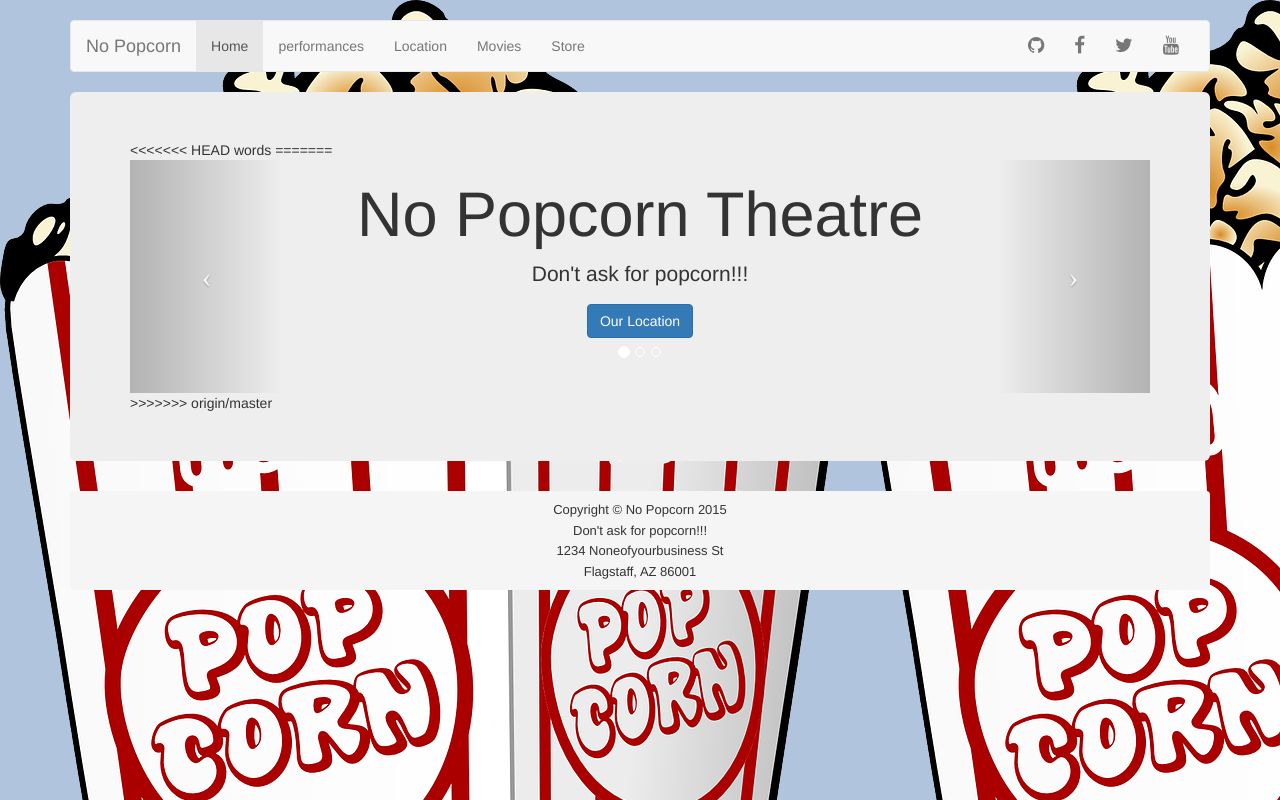
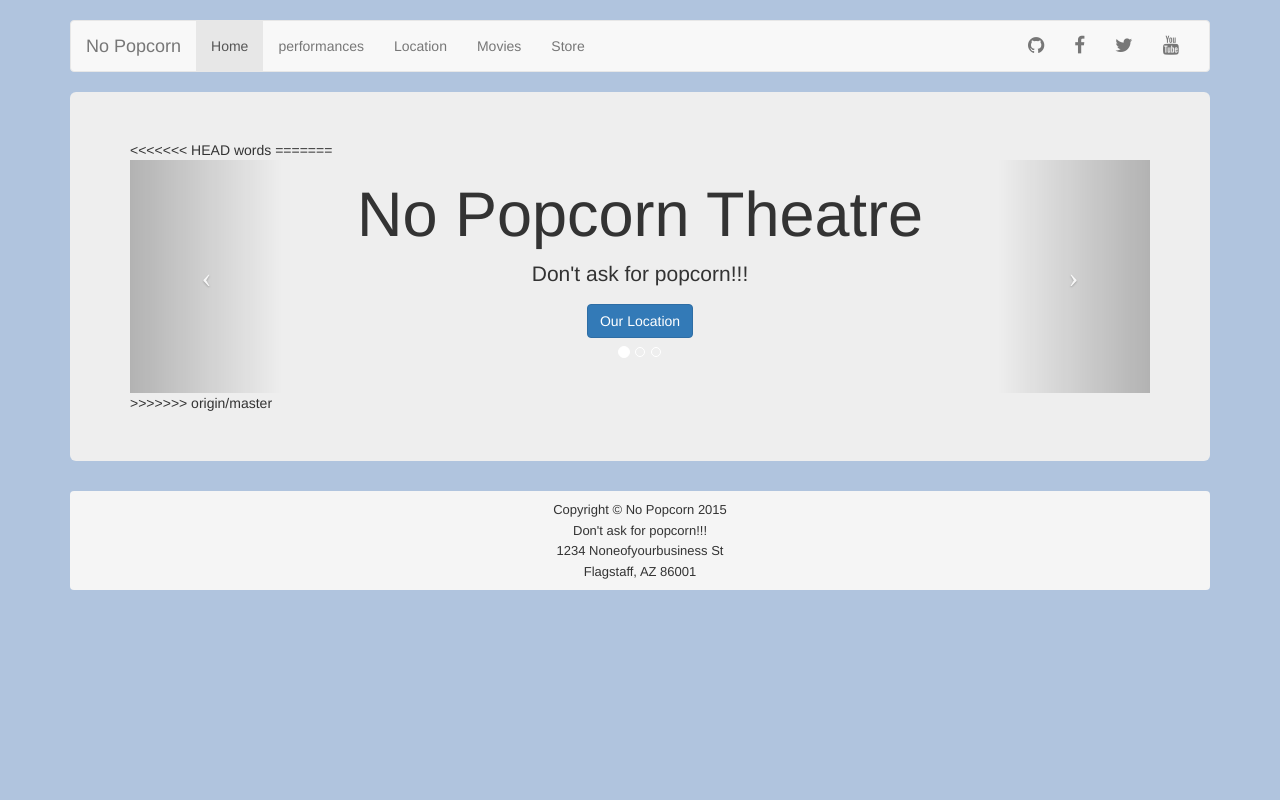
Before and after one commit to kyleamcginn88/Theatre, a Django app: page / in a window 1280 px wide. Run offline with Django 3.2, Linux system fonts and the light colour scheme; some libraries are stand-ins or nearby versions.

Commit message:
No Popcorn Brain
No Popcorn

```diff
--- a/Theatre/templates/base.html
+++ b/Theatre/templates/base.html
@@ -23,7 +23,6 @@
     <style>
 body {
     background-color: #b0c4de;
-    background-image: url("static/img/popcorn.png");
    <!-- pixabay.com, http://pixabay.com/p-155602/?no_redirect-->
 }
 </style>
```
